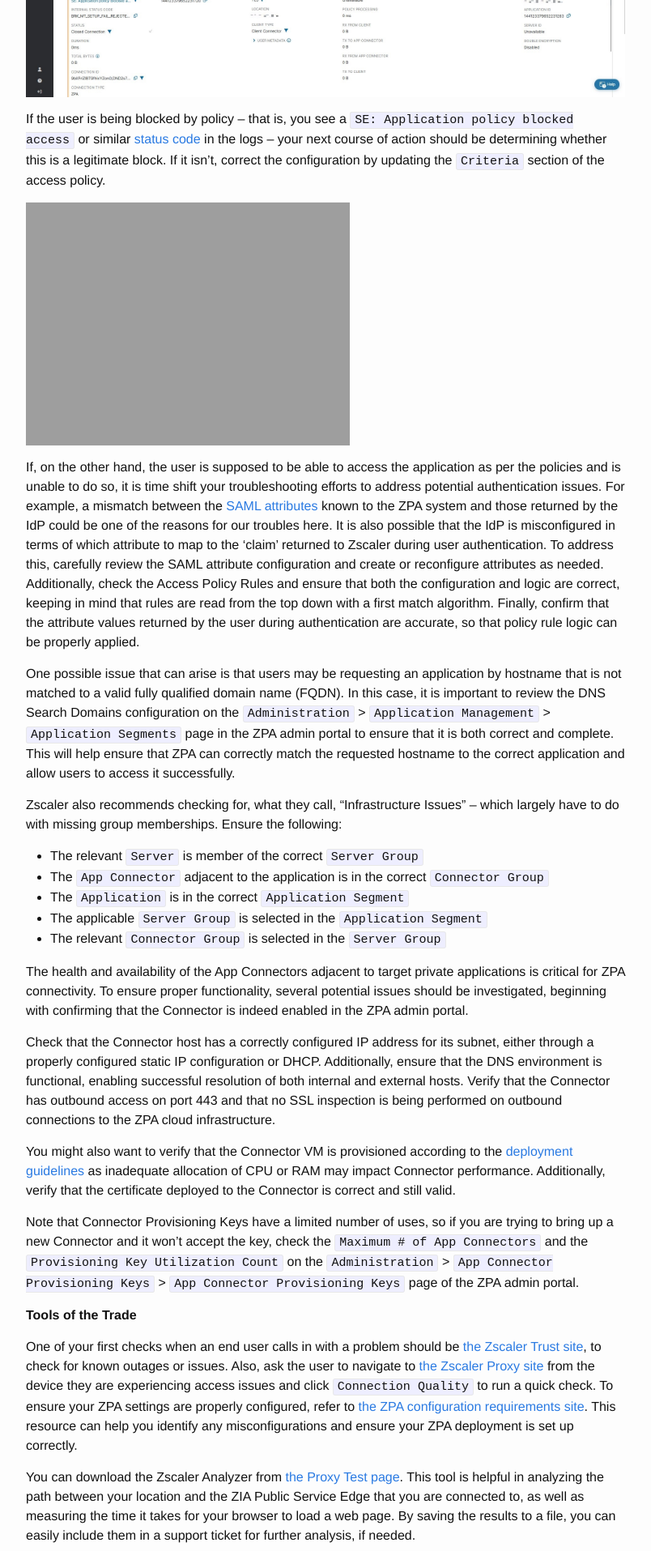
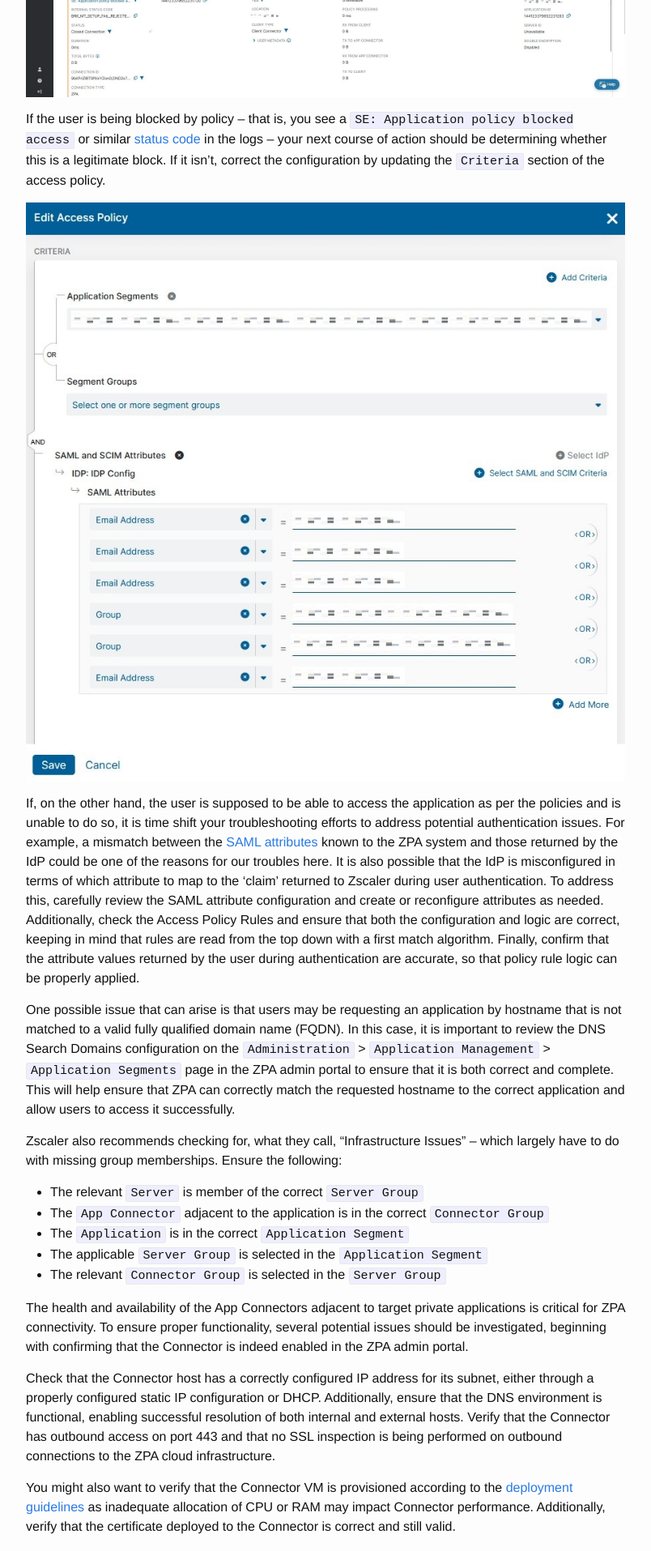
Before and after one commit to thatvirdiguy/thatvirdiguy.github.io, a Jekyll site: the page built from _posts/2023-02-04-zscaler:-Private-Access-Troubleshooting-Cheatsheet.md, in a window 1280 px wide. Shown: the part 3078-4993 px from the top of the page at 81% size, without its empty margins (238-1042 px from the left). Built offline with Jekyll 4.4.1, drawn with Linux system fonts in a browser that asks for light colours; our own code applies the rules of GitHub Pages for plain Markdown files.

Commit message:
another typo fix

```diff
--- a/_posts/2023-02-04-zscaler:-Private-Access-Troubleshooting-Cheatsheet.md
+++ b/_posts/2023-02-04-zscaler:-Private-Access-Troubleshooting-Cheatsheet.md
@@ -29,7 +29,7 @@
 
 If the user is being blocked by policy – that is, you see a `SE: Application policy blocked access` or similar [status code](https://help.zscaler.com/zpa/about-zpa-session-status-codes) in the logs – your next course of action should be determining whether this is a legitimate block. If it isn't, correct the configuration by updating the `Criteria` section of the access policy.
 
-![Alt text](/images/zpa/2023-02-04-zscaler:-Private-Access-Troubleshooting-Cheatsheet-03.jpg "zpa edit policy")
+![Alt text](/images/zpa/2023-02-04-zscaler-Private-Access-Troubleshooting-Cheatsheet-03.jpg "zpa edit policy")
 
 If, on the other hand, the user is supposed to be able to access the application as per the policies and is unable to do so, it is time shift your troubleshooting efforts to address potential authentication issues. For example, a mismatch between the [SAML attributes](https://help.zscaler.com/zpa/about-saml-attributes) known to the ZPA system and those returned by the IdP could be one of the reasons for our troubles here. It is also possible that the IdP is misconfigured in terms of which attribute to map to the 'claim' returned to Zscaler during user authentication. To address this, carefully review the SAML attribute configuration and create or reconfigure attributes as needed. Additionally, check the Access Policy Rules and ensure that both the configuration and logic are correct, keeping in mind that rules are read from the top down with a first match algorithm. Finally, confirm that the attribute values returned by the user during authentication are accurate, so that policy rule logic can be properly applied.
 
```
